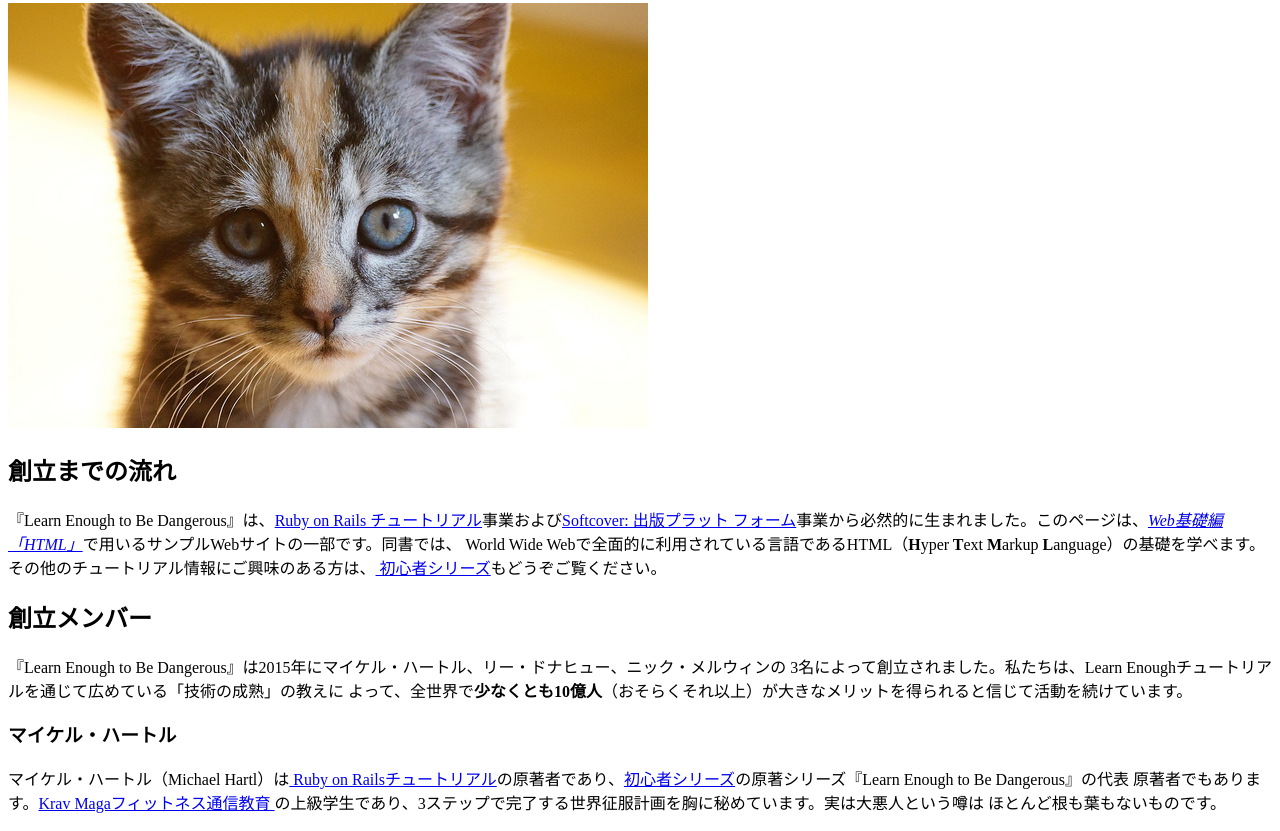
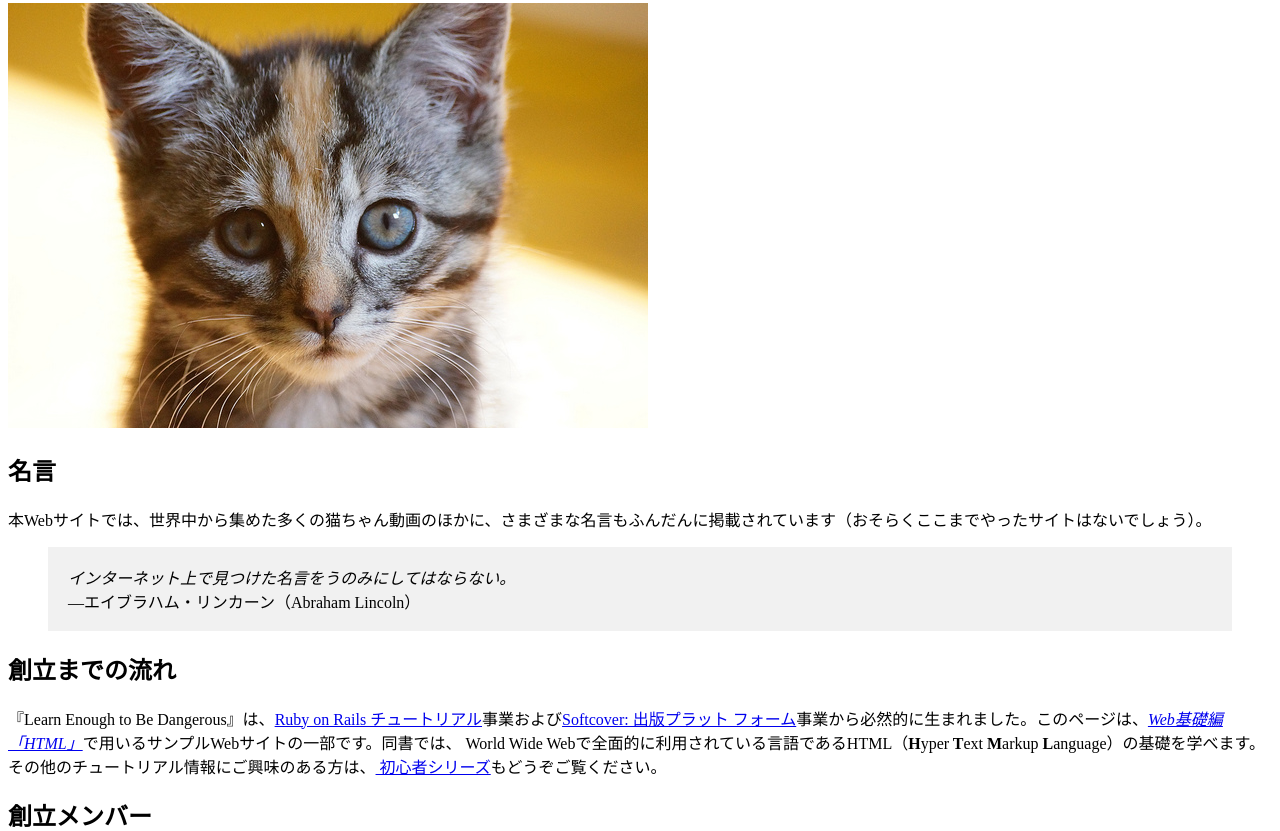
Before and after one commit to TaiyoNishimura/html_practice_website, a plain HTML site: page index.html in a window 1280 px wide. Shown: the part 365-1196 px from the top of the page. Drawn offline with Linux system fonts and the light colour scheme.

Commit message:
Add style to Moby-Dick image and Add quote to index.html

```diff
--- a/index.html
+++ b/index.html
@@ -39,6 +39,20 @@
     <a href="https://www.flickr.com/photos/deborah_s_perspective/14144861329">
       <img src="images/kitten.jpg" alt="愛くるしい子猫">
     </a>
+
+    <h2>名言</h2>
+
+    <p>
+      本Webサイトでは、世界中から集めた多くの猫ちゃん動画のほかに、さまざまな名言もふんだんに掲載されています（おそらくここまでやったサイトはないでしょう）。
+    </p>
+
+    <blockquote style="padding: 2px 20px; background: #f1f1f1;">
+      <p>
+        <em>インターネット上で見つけた名言をうのみにしてはならない。</em>
+        <br>
+        —エイブラハム・リンカーン（Abraham Lincoln）
+      </p>
+    </blockquote>
 
     <h2>創立までの流れ</h2>
     <p>
```
Also changed, not shown: moby_dick.html (+2 -1 lines).
